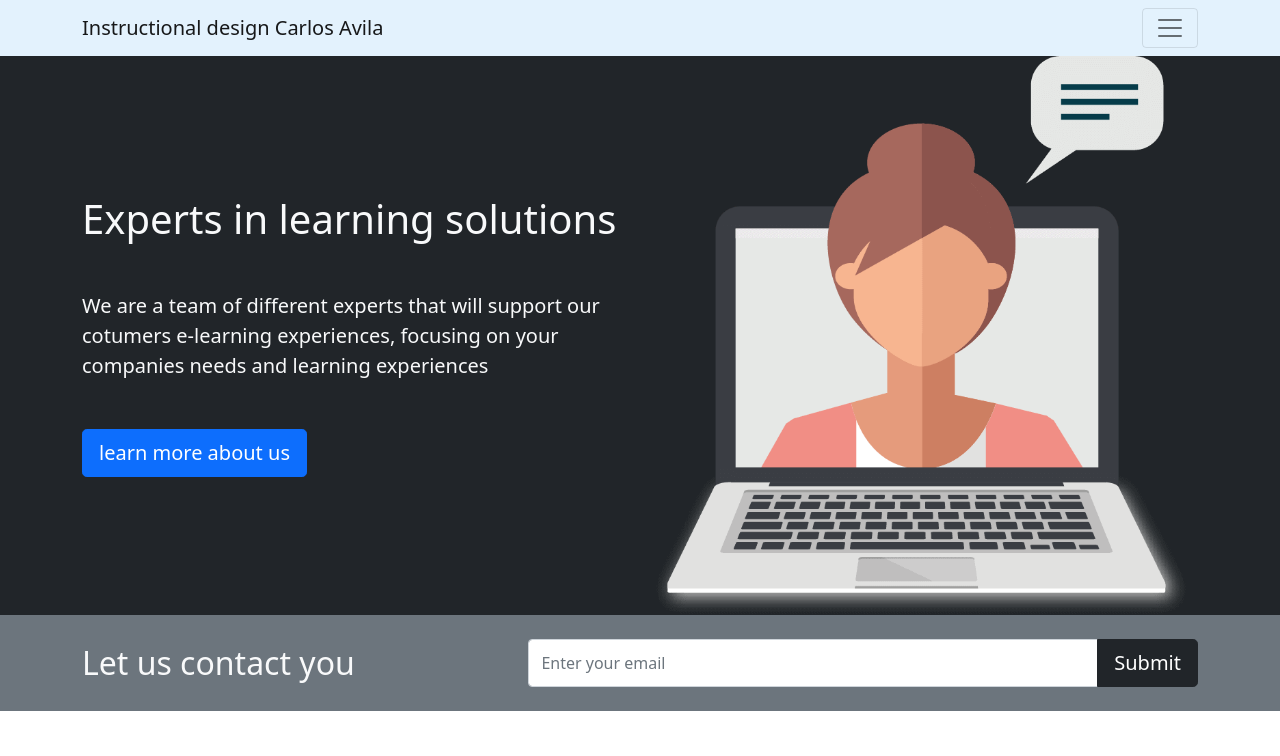
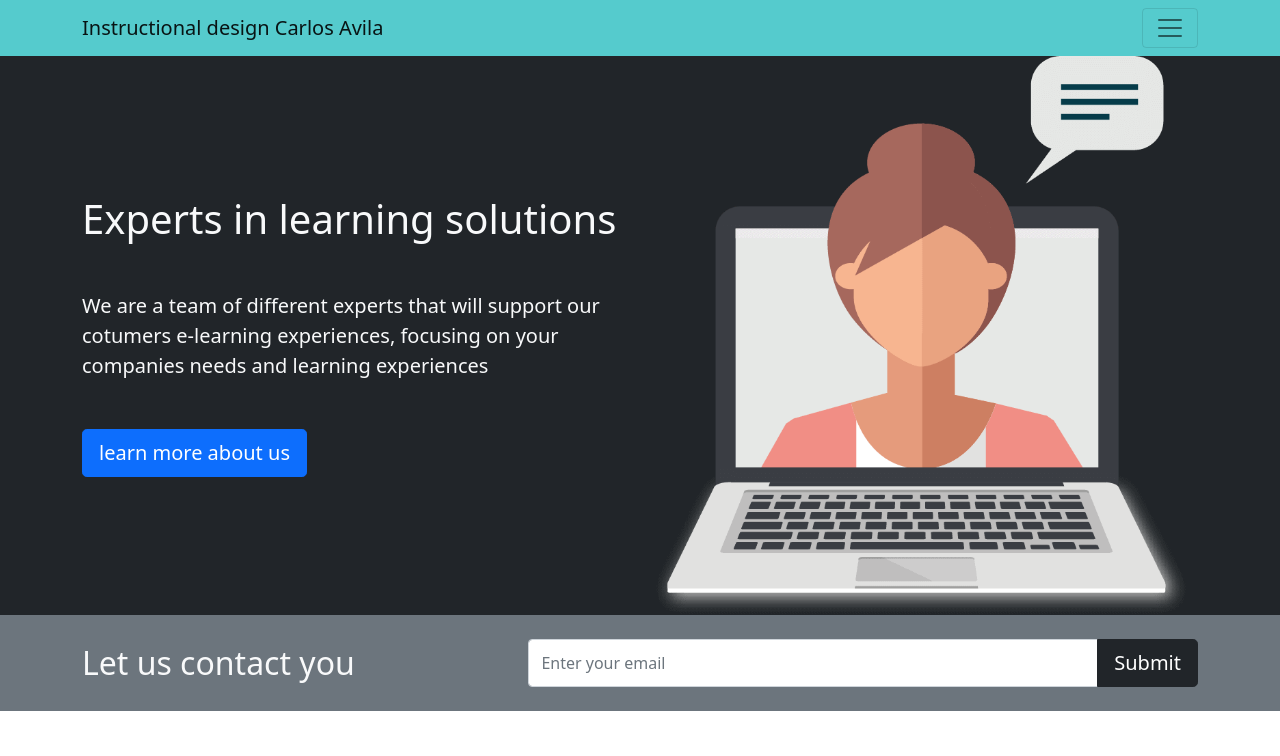
Before and after one commit to ca-avila1087/proyecto-coder, a plain HTML site: page index.html in a window 1280 px wide. Shown: the top 756 px of the page. Drawn offline with nearby package versions, Linux system fonts and the light colour scheme.

Commit message:
Update index.html

```diff
--- a/index.html
+++ b/index.html
@@ -16,7 +16,7 @@
   <!-- sección del Navbar-->
 
  <!--<nav class="navbar navbar-expand-sm bg-primary navbar-dark">-->
- <nav class="navbar navbar-light" style="background-color: #e3f2fd;">
+ <nav class="navbar navbar-light" style="background-color: #55CBCD;">
  <div class="container">
    <a href="#" class="navbar-brand">Instructional design Carlos Avila</a>
 
```
